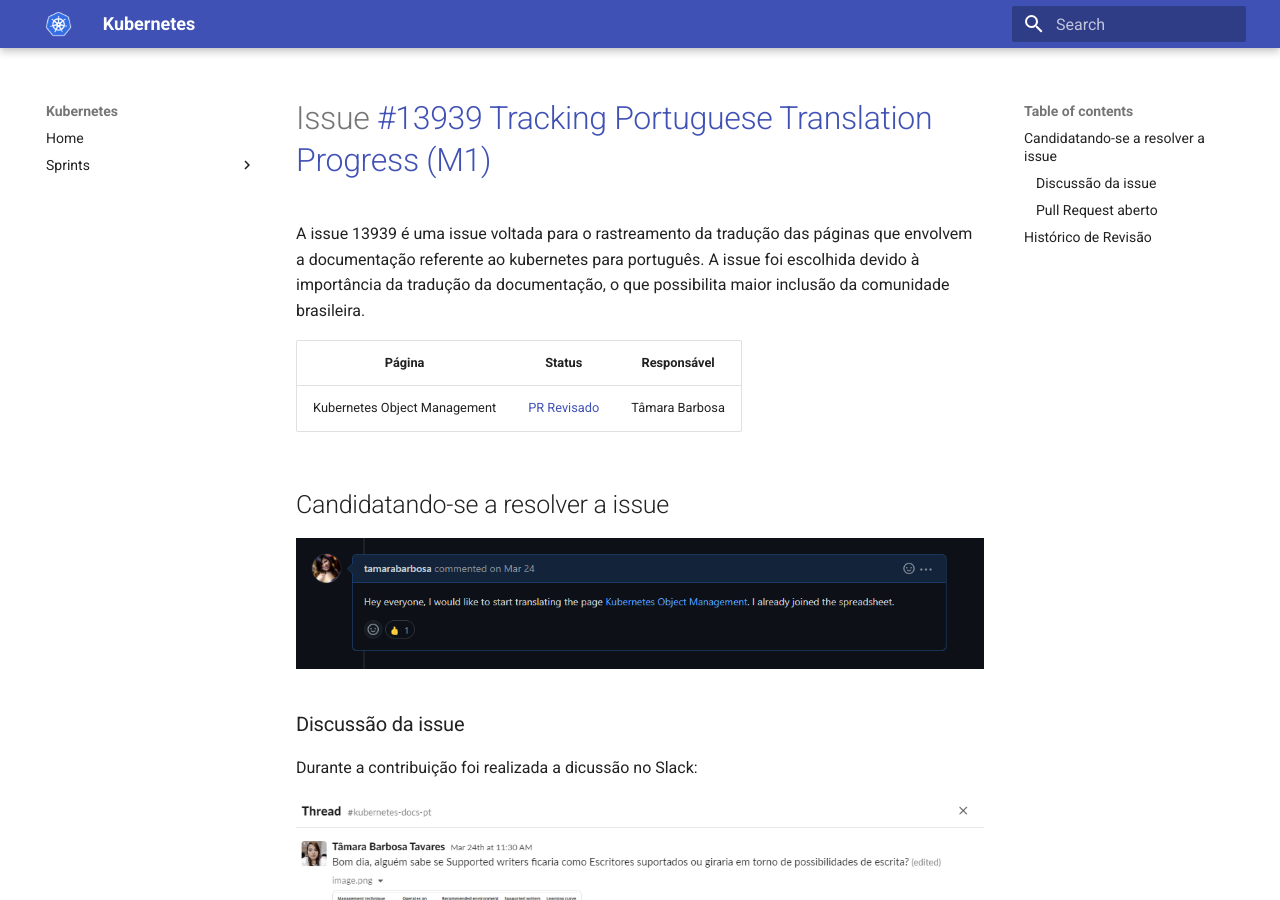
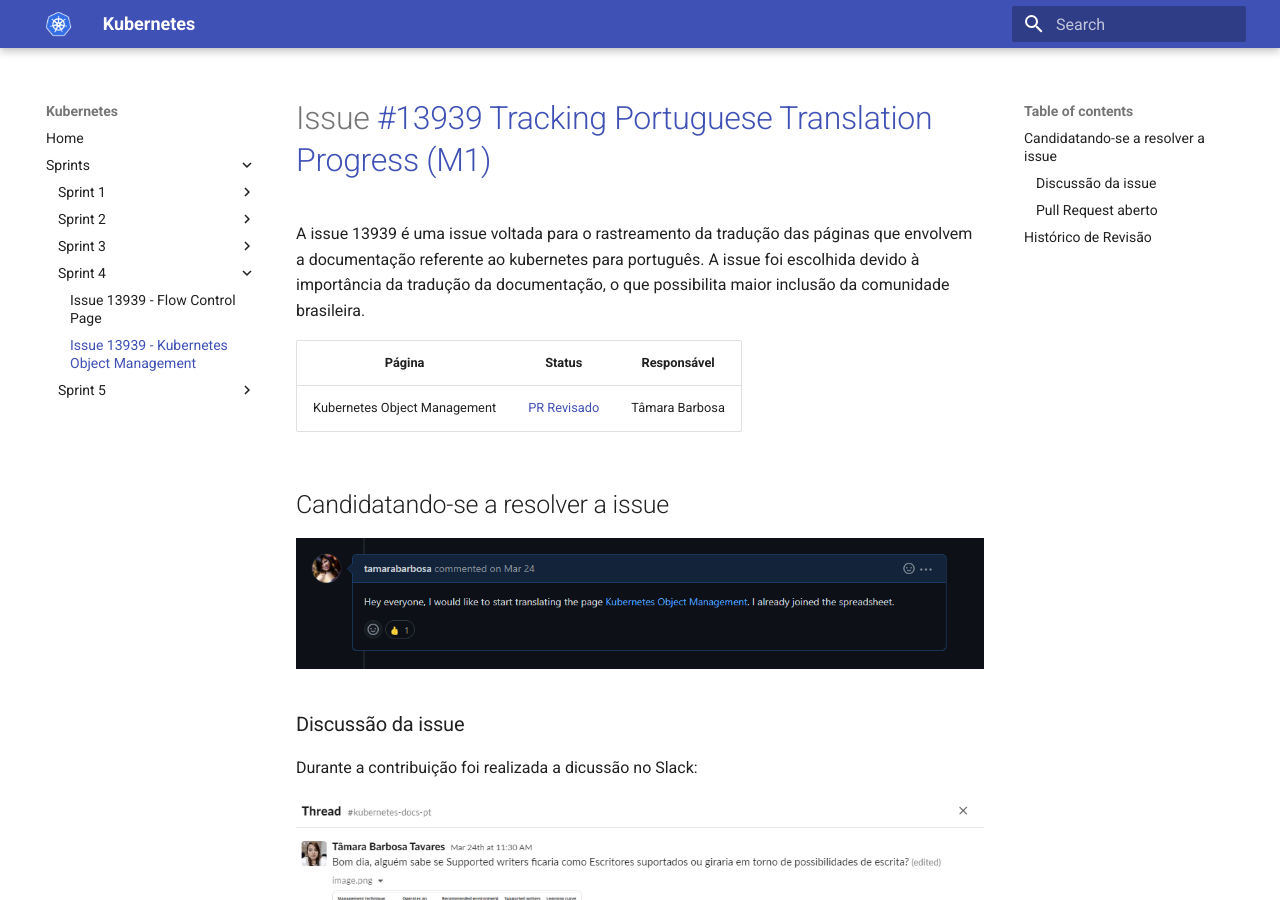
Before and after one commit to GCES-Kubernetes-2021-2/docs, an MkDocs documentation site: the page built from docs/sprints/sprint_4/resultados/issue13939_object-management.md, in a window 1280 px wide and 900 px high. Built offline with MkDocs 1.6.1 and Material for MkDocs 9.7.7, drawn with Linux system fonts in a browser that asks for light colours.

Commit message:
Update mkdocs.yml

```diff
--- a/mkdocs.yml
+++ b/mkdocs.yml
@@ -23,12 +23,14 @@
       - Issue 2104: sprints/sprint_3/resultados/issue2104.md
     - Sprint 4:
       - Issue 13939 - Flow Control Page: sprints/sprint_4/resultados/issue13939_flow-control.md
+      - Issue 13939 - Kubernetes Object Management : sprints/sprint_4/resultados/issue13939_object-management.md
     - Sprint 5:
       - Resultados:
         - Vinicius: sprints/sprint_5/resultados/vinicius.md
         - Thiago: sprints/sprint_5/resultados/thiago.md
         - Mateus Gomes: sprints/sprint_5/resultados/mateus_gomes.md
         - Matheus Afonso: sprints/sprint_5/resultados/matheus_afonso.md
+        - Tâmara : sprints/sprint_5/resultados/tamara.md
 theme:
   name: material
   logo: assets/kubernetes-icon.png
```
